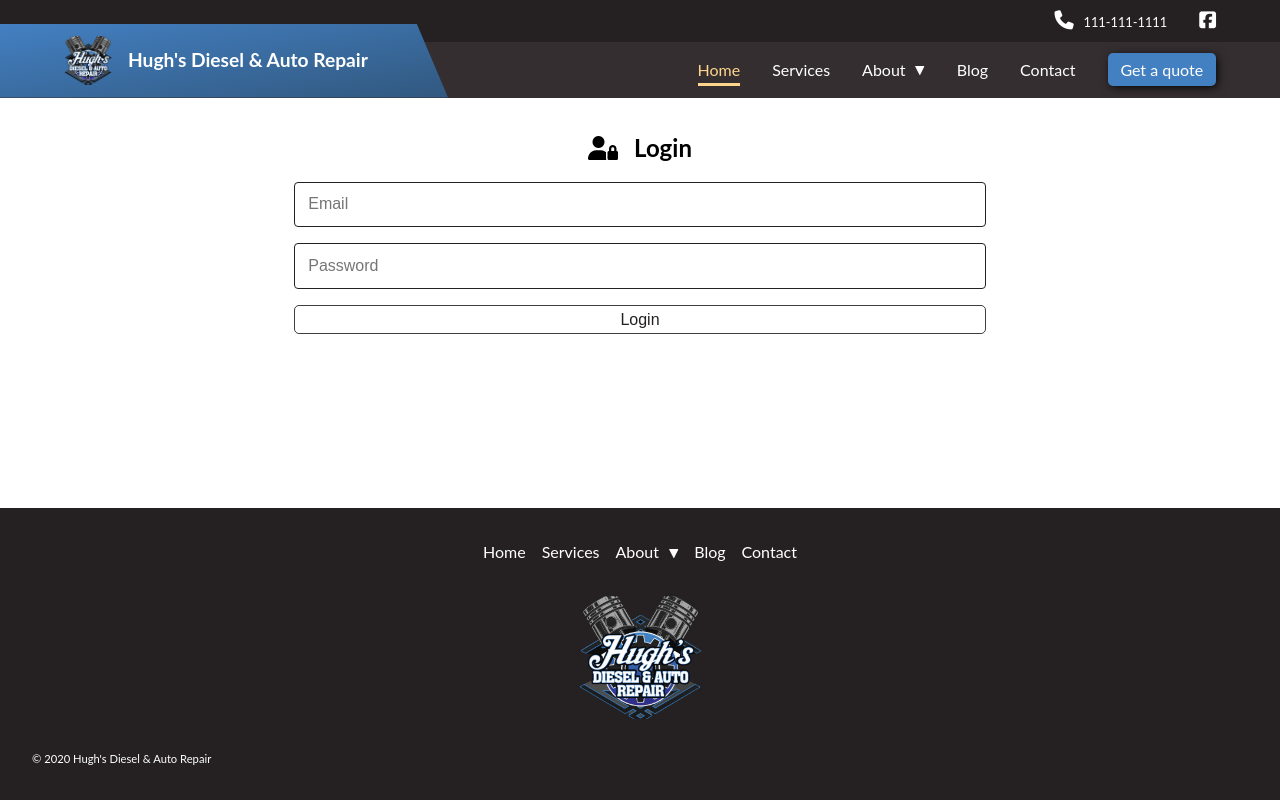
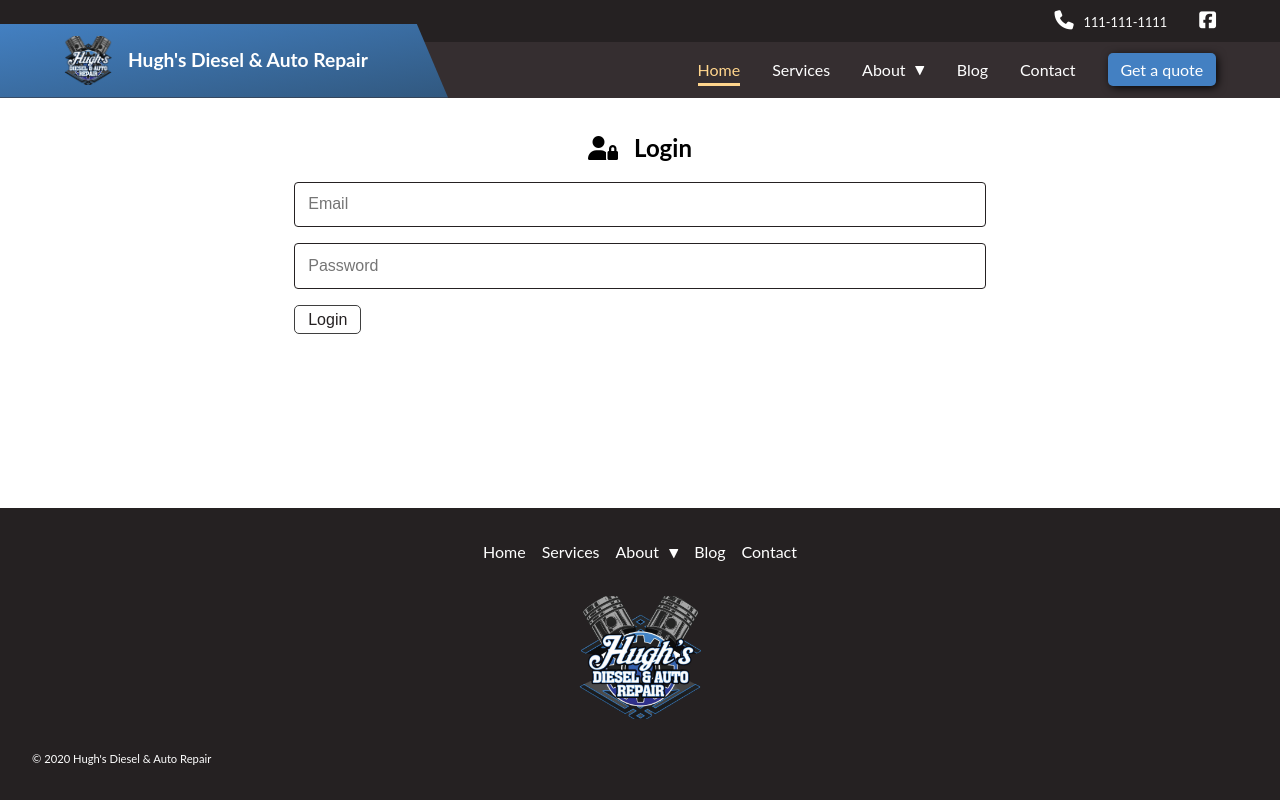
Before and after one commit to TonySoukkeo/hughs-auro-repair-frontend, a React (Create React App) app: page /admin in a window 1280 px wide. Built offline with nearby package versions, Linux system fonts and the light colour scheme; no server answers.

Commit message:
Worked on logout

```diff
--- a/src/components/dashboard/DashNav.js
+++ b/src/components/dashboard/DashNav.js
@@ -1,11 +1,11 @@
 import React from "react";
 
-const DashNav = ({ firstName }) => {
+const DashNav = ({ firstName, signOut }) => {
   return (
     <nav className="dashboard__nav container">
       <p>Welcome, {firstName}</p>
 
-      <span>
+      <span onClick={signOut}>
         <i className="fas fa-sign-out-alt"></i> Sign Out
       </span>
     </nav>
--- a/src/css/style.css
+++ b/src/css/style.css
@@ -18,7 +18,11 @@ body {
 
 .App {
   position: relative;
-  min-height: 100vh; }
+  min-height: 100vh;
+  padding-bottom: 21rem; }
+  @media only screen and (min-width: 60em) {
+    .App {
+      padding-bottom: 18rem; } }
 
 .container {
   padding-left: 2rem;
@@ -1271,10 +1275,10 @@ body {
       .admin form {
         width: 60%; } }
   .admin button {
-    cursor: pointer;
     border: none;
     outline: none;
-    font-size: 1rem; }
+    font-size: 1rem;
+    align-self: flex-start; }
 
 .dashboard {
   padding-bottom: 2rem; }
--- a/src/layout/dashboard/Dashboard.js
+++ b/src/layout/dashboard/Dashboard.js
@@ -1,24 +1,55 @@
-import React, { useContext, useState } from "react";
+import React, { useContext } from "react";
 import { Route, Redirect } from "react-router-dom";
+import { SET_AUTH } from "../../reducers/constants/AuthConstants";
 
 // Components
 import Manage from "../../components/dashboard/Manage";
 import DashNav from "../../components/dashboard/DashNav";
 
+// Hooks
+import useError from "../../hooks/useError";
+
 // Context
-import { StateContext } from "../../context/StateProvider";
+import { StateContext, DispatchContext } from "../../context/StateProvider";
 
 const Dashboard = () => {
   const { isAuth, user } = useContext(StateContext);
+
+  const { authDispatch } = useContext(DispatchContext);
+
+  const [error, setError] = useError();
+
+  const signOut = () => {
+    try {
+      // Remove userId and token from LS
+      localStorage.removeItem("userId");
+      localStorage.removeItem("token");
+
+      authDispatch({
+        type: SET_AUTH,
+        payload: {
+          isAuth: false,
+          token: ""
+        }
+      });
+
+      setError("");
+    } catch (err) {
+      setError(err.message);
+    }
+  };
 
   return (
     <Route
       render={() =>
         isAuth ? (
           <section className="dashboard">
-            <DashNav firstName={user.firstName} />
+            <DashNav signOut={signOut} firstName={user.firstName} />
 
             <div className="dashboard__content container">
+              {error ? (
+                <div className="alert alert--err mb-sm">{error}</div>
+              ) : null}
               <Manage type="blog" />
               <Manage type="gallery" />
             </div>
--- a/src/reducers/actions/AuthActions.js
+++ b/src/reducers/actions/AuthActions.js
@@ -1,5 +1,8 @@
 import { SET_AUTH } from "../constants/AuthConstants";
 
+/**********
+ User Login
+ **********/
 export const postLogin = async (email, password, dispatch) => {
   try {
     // Check for any empty fields
--- a/src/sass/base/_base.scss
+++ b/src/sass/base/_base.scss
@@ -48,4 +48,9 @@ body {
 .App {
   position: relative;
   min-height: 100vh;
+
+  padding-bottom: 21rem;
+  @include respond(medium) {
+    padding-bottom: 18rem;
+  }
 }
--- a/src/sass/layout/_admin.scss
+++ b/src/sass/layout/_admin.scss
@@ -20,9 +20,9 @@
   }
 
   button {
-    cursor: pointer;
     border: none;
     outline: none;
     font-size: 1rem;
+    align-self: flex-start;
   }
 }
```
